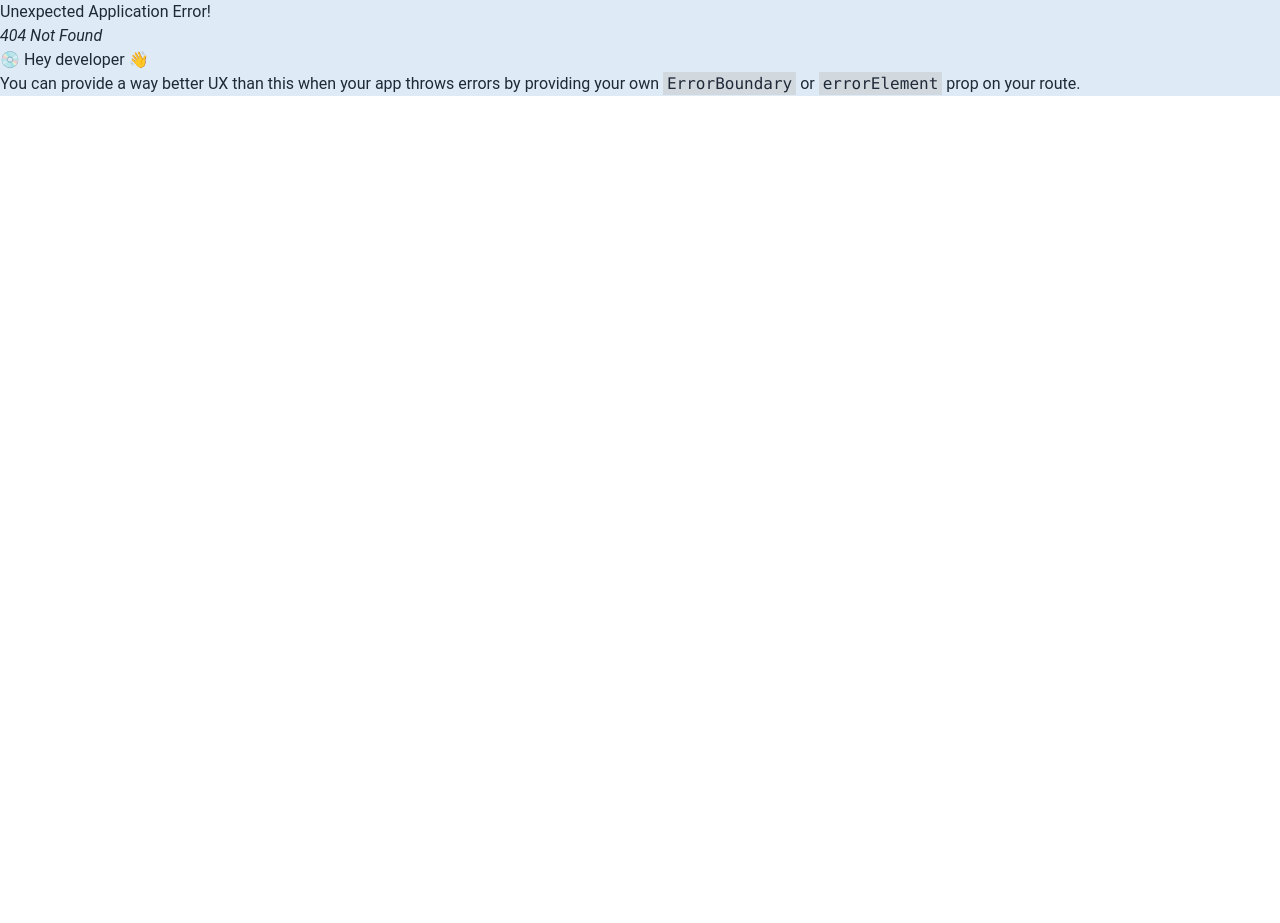
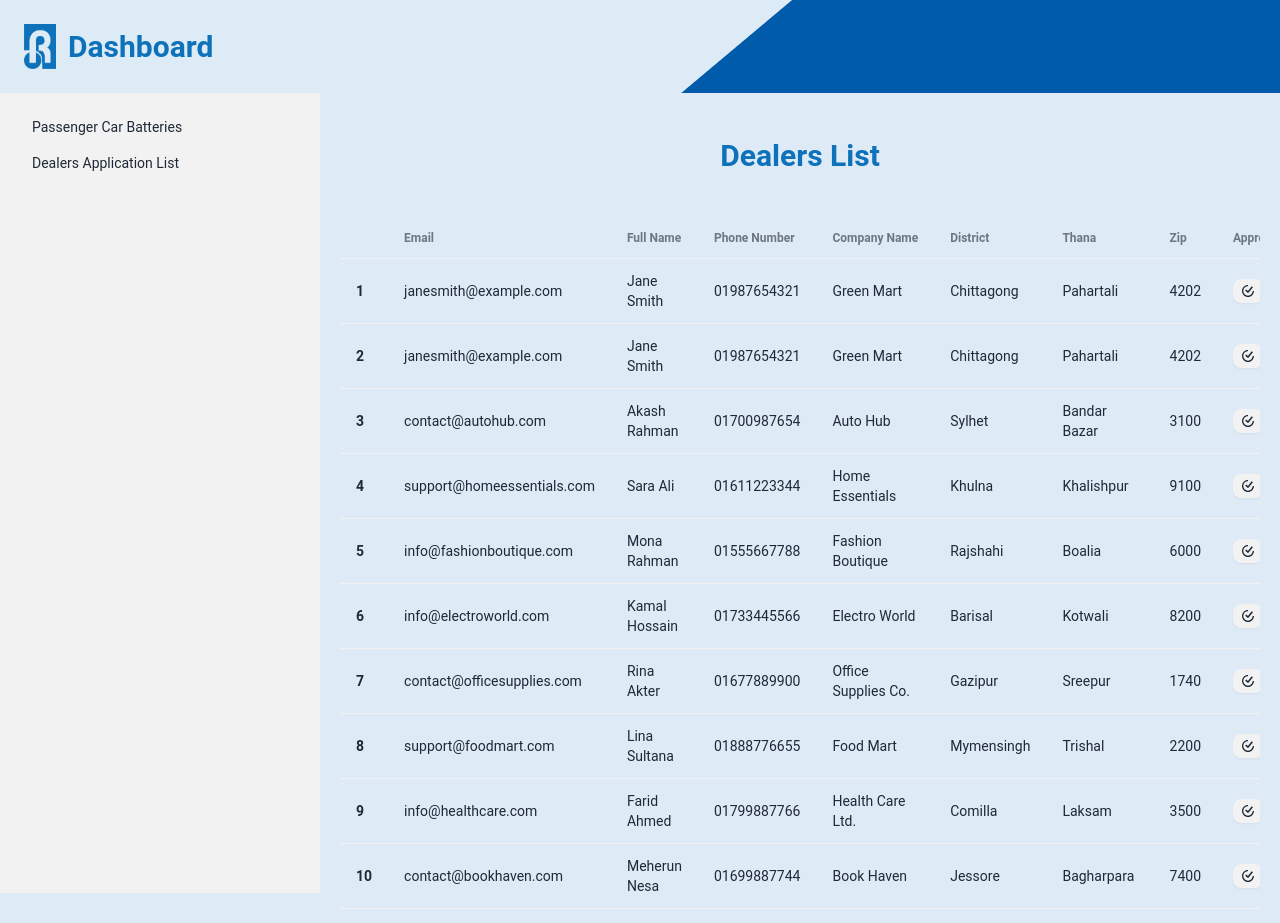
Before and after one commit to arbinzaman/rahimafrooz-battery, a React (Vite) app: page /dashboard/dealers-application-list in a window 1280 px wide. Before the commit this address had no page. Shown: the top 923 px of the page. Before the commit the page ends 800 px from the top, so only its background shows below. Built offline with nearby package versions, Linux system fonts and the light colour scheme.

Commit message:
Feat: Added Dealer List Table in  dashboard

```diff
--- a/src/components/BecomeADealer/DealerApplicationForm.jsx
+++ b/src/components/BecomeADealer/DealerApplicationForm.jsx
@@ -5,7 +5,9 @@ const DealerApplicationForm = () => {
   const { register, handleSubmit } = useForm();
 
   const handleFormSubmit = (data) => {
+
     try {
+      console.log(data);
       if(data?.email!=""){
         toast.success('Your record has been saved.')
       }else{
--- /dev/null
+++ b/src/demoData/becomeADealerApplicationData.json
@@ -0,0 +1,227 @@
+[
+  {
+    "id": "2",
+    "captchaCode": "B45efGh78",
+    "companyName": "Green Mart",
+    "address": {
+      "district": "Chittagong",
+      "thana": "Pahartali",
+      "zip": "4202"
+    },
+    "contactDetails": {
+      "email": "janesmith@example.com",
+      "fullName": "Jane Smith",
+      "phoneNumber": "01987654321"
+    }
+  },
+  {
+    "id": "2",
+    "captchaCode": "B45efGh78",
+    "companyName": "Green Mart",
+    "address": {
+      "district": "Chittagong",
+      "thana": "Pahartali",
+      "zip": "4202"
+    },
+    "contactDetails": {
+      "email": "janesmith@example.com",
+      "fullName": "Jane Smith",
+      "phoneNumber": "01987654321"
+    }
+  },
+  {
+    "id": "3",
+    "captchaCode": "C67ijKlm3",
+    "companyName": "Auto Hub",
+    "address": {
+      "district": "Sylhet",
+      "thana": "Bandar Bazar",
+      "zip": "3100"
+    },
+    "contactDetails": {
+      "email": "contact@autohub.com",
+      "fullName": "Akash Rahman",
+      "phoneNumber": "01700987654"
+    }
+  },
+  {
+    "id": "4",
+    "captchaCode": "D89mnOpq5",
+    "companyName": "Home Essentials",
+    "address": {
+      "district": "Khulna",
+      "thana": "Khalishpur",
+      "zip": "9100"
+    },
+    "contactDetails": {
+      "email": "support@homeessentials.com",
+      "fullName": "Sara Ali",
+      "phoneNumber": "01611223344"
+    }
+  },
+  {
+    "id": "5",
+    "captchaCode": "E90qrStU1",
+    "companyName": "Fashion Boutique",
+    "address": {
+      "district": "Rajshahi",
+      "thana": "Boalia",
+      "zip": "6000"
+    },
+    "contactDetails": {
+      "email": "info@fashionboutique.com",
+      "fullName": "Mona Rahman",
+      "phoneNumber": "01555667788"
+    }
+  },
+  {
+    "id": "6",
+    "captchaCode": "F12ghIjk3",
+    "companyName": "Electro World",
+    "address": {
+      "district": "Barisal",
+      "thana": "Kotwali",
+      "zip": "8200"
+    },
+    "contactDetails": {
+      "email": "info@electroworld.com",
+      "fullName": "Kamal Hossain",
+      "phoneNumber": "01733445566"
+    }
+  },
+  {
+    "id": "7",
+    "captchaCode": "G34lmNop5",
+    "companyName": "Office Supplies Co.",
+    "address": {
+      "district": "Gazipur",
+      "thana": "Sreepur",
+      "zip": "1740"
+    },
+    "contactDetails": {
+      "email": "contact@officesupplies.com",
+      "fullName": "Rina Akter",
+      "phoneNumber": "01677889900"
+    }
+  },
+  {
+    "id": "8",
+    "captchaCode": "H56qrStu8",
+    "companyName": "Food Mart",
+    "address": {
+      "district": "Mymensingh",
+      "thana": "Trishal",
+      "zip": "2200"
+    },
+    "contactDetails": {
+      "email": "support@foodmart.com",
+      "fullName": "Lina Sultana",
+      "phoneNumber": "01888776655"
+    }
+  },
+  {
+    "id": "9",
+    "captchaCode": "I78vwXyz2",
+    "companyName": "Health Care Ltd.",
+    "address": {
+      "district": "Comilla",
+      "thana": "Laksam",
+      "zip": "3500"
+    },
+    "contactDetails": {
+      "email": "info@healthcare.com",
+      "fullName": "Farid Ahmed",
+      "phoneNumber": "01799887766"
+    }
+  },
+  {
+    "id": "10",
+    "captchaCode": "J90abCde1",
+    "companyName": "Book Haven",
+    "address": {
+      "district": "Jessore",
+      "thana": "Bagharpara",
+      "zip": "7400"
+    },
+    "contactDetails": {
+      "email": "contact@bookhaven.com",
+      "fullName": "Meherun Nesa",
+      "phoneNumber": "01699887744"
+    }
+  },
+  {
+    "id": "11",
+    "captchaCode": "K12cdEfg4",
+    "companyName": "Gadget World",
+    "address": {
+      "district": "Bogura",
+      "thana": "Sariakandi",
+      "zip": "5800"
+    },
+    "contactDetails": {
+      "email": "support@gadgetworld.com",
+      "fullName": "Nazmul Hasan",
+      "phoneNumber": "01822334455"
+    }
+  },
+  {
+    "id": "12",
+    "captchaCode": "L34efHjk7",
+    "companyName": "Smart Electronics",
+    "address": {
+      "district": "Narayangonj",
+      "thana": "Sonargaon",
+      "zip": "1400"
+    },
+    "contactDetails": {
+      "email": "info@smartelectronics.com",
+      "fullName": "Rahim Uddin",
+      "phoneNumber": "01755667788"
+    }
+  },
+  {
+    "id": "13",
+    "captchaCode": "M56ghIjk0",
+    "companyName": "Fashion Trends",
+    "address": {
+      "district": "Rangpur",
+      "thana": "Gangachara",
+      "zip": "5400"
+    },
+    "contactDetails": {
+      "email": "contact@fashiontrends.com",
+      "fullName": "Tania Rahman",
+      "phoneNumber": "01933445566"
+    }
+  },
+  {
+    "id": "14",
+    "captchaCode": "N78ijKlmn2",
+    "companyName": "Tech Universe",
+    "address": {
+      "district": "Kushtia",
+      "thana": "Mirpur",
+      "zip": "7000"
+    },
+    "contactDetails": {
+      "email": "support@techuniverse.com",
+      "fullName": "Ashraf Ali",
+      "phoneNumber": "01855667788"
+    }
+  },
+  {
+    "id": "15",
+    "captchaCode": "O90klMno4",
+    "companyName": "Super Mart",
+    "address": {
+      "district": "Pabna",
+      "thana": "Sujanagar",
+      "zip": "6600"
+    },
+    "contactDetails": {
+      "email": "info@supermart.com",
+      "fullName": "Halim Siddique",
+      "phoneNumber": "01722334455"
+    }
+  }
+]
--- a/src/layouts/DashboardLayout.jsx
+++ b/src/layouts/DashboardLayout.jsx
@@ -22,6 +22,11 @@ const DashboardLayout = () => {
                 <a>Passenger Car Batteries</a>
               </Link>
             </li>
+            <li>
+              <Link to="/dashboard/dealers-application-list">
+                <a>Dealers Application List</a>
+              </Link>
+            </li>
           </ul>
         </div>
       </div>
--- /dev/null
+++ b/src/pages/Dashboard/DealerApplicationList.jsx
@@ -0,0 +1,55 @@
+import { SiTicktick } from "react-icons/si";
+import { MdDeleteForever } from "react-icons/md";
+import becomeADealers from "../../demoData/becomeADealerApplicationData.json";
+
+const DealerApplicationList = () => {
+  return (
+    <div>
+      <h1 className="text-semi_large text-center font-bold mb-10 mt-5 text-primary">Dealers List</h1>
+      <div className="overflow-x-auto">
+        <table className="table w-full">
+          <thead>
+            <tr>
+              <th></th>
+              <th>Email</th>
+              <th>Full Name</th>
+              <th>Phone Number</th>
+              <th>Company Name</th>
+              <th>District</th>
+              <th>Thana</th>
+              <th>Zip</th>
+              <th>Approve</th>
+              <th>Reject</th>
+            </tr>
+          </thead>
+          <tbody>
+            {becomeADealers.map((becomeADealer, i) => (
+              <tr key={becomeADealer.id}>
+                <th>{i + 1}</th>
+                <td>{becomeADealer.contactDetails.email}</td>
+                <td>{becomeADealer.contactDetails.fullName}</td>
+                <td>{becomeADealer.contactDetails.phoneNumber}</td>
+                <td>{becomeADealer.companyName}</td>
+                <td>{becomeADealer.address.district}</td>
+                <td>{becomeADealer.address.thana}</td>
+                <td>{becomeADealer.address.zip}</td>
+                <td>
+                  <button className="btn btn-xs">
+                    <SiTicktick />
+                  </button>
+                </td>
+                <td>
+                  <button className="btn btn-xs">
+                  <MdDeleteForever />
+                  </button>
+                </td>
+              </tr>
+            ))}
+          </tbody>
+        </table>
+      </div>
+    </div>
+  );
+};
+
+export default DealerApplicationList;
```
Also changed, not shown: src/routes/routes.jsx (+9 -0 lines).
